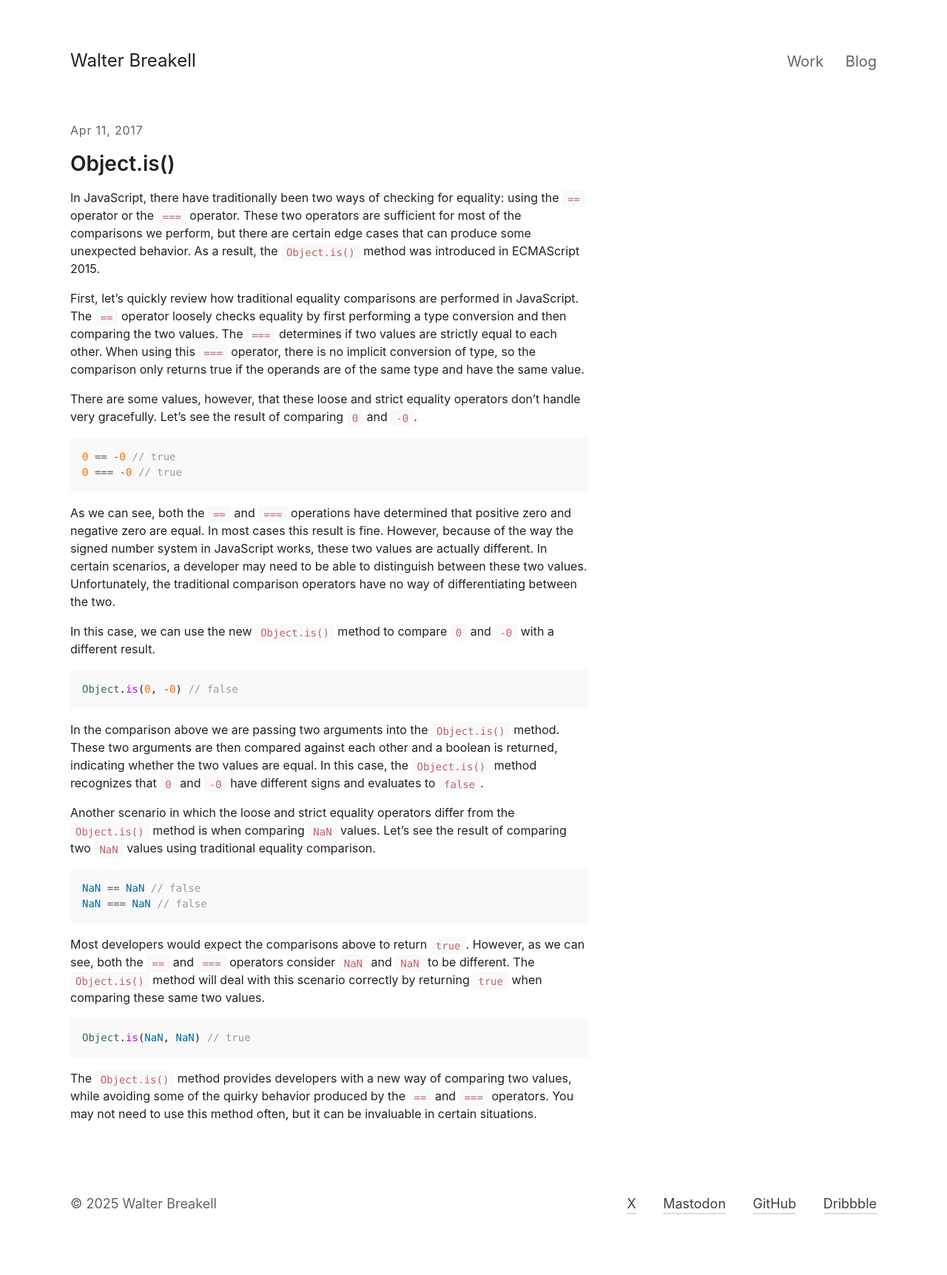
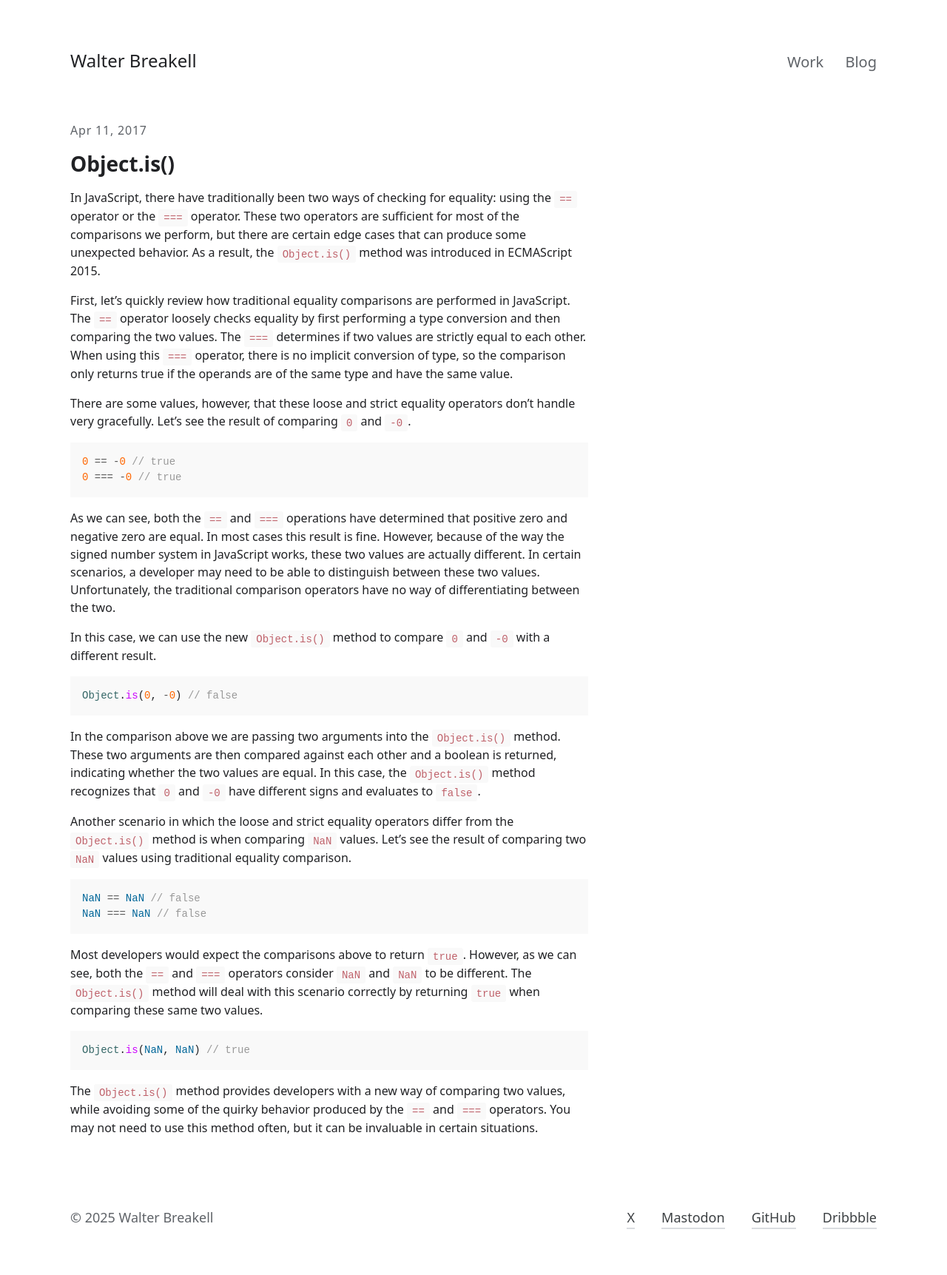
Before and after one commit to wbreakell/wbreakell.github.io, a Jekyll site: the page built from _posts/2017-04-11-object-is.md, in a window 1280 px wide. Shown: the whole page at 74% size. Built offline with Jekyll 4.4.1, drawn with Linux system fonts in a browser that asks for light colours.

Commit message:
Use default system interface fonts

```diff
--- a/_sass/core/_base.scss
+++ b/_sass/core/_base.scss
@@ -20,15 +20,7 @@ body {
   color: #202124;
   display: flex;
   flex-direction: column;
-  font-family:
-    -apple-system,
-    BlinkMacSystemFont,
-    'Segoe UI',
-    'Roboto',
-    'Avenir Next',
-    'Helvetica Neue',
-    Helvetica,
-    sans-serif;
+  font-family: ui-sans-serif, system-ui, sans-serif;
   height: 100%;
   line-height: 1.5;
   margin: 0;
@@ -86,13 +78,7 @@ blockquote {
 code,
 pre,
 samp {
-  font-family:
-    'Roboto Mono',
-    'Source Code Pro',
-    Menlo,
-    Consolas,
-    'Liberation Mono',
-    monospace;
+  font-family: ui-monospace, monospace;
 }
 
 code,
```
